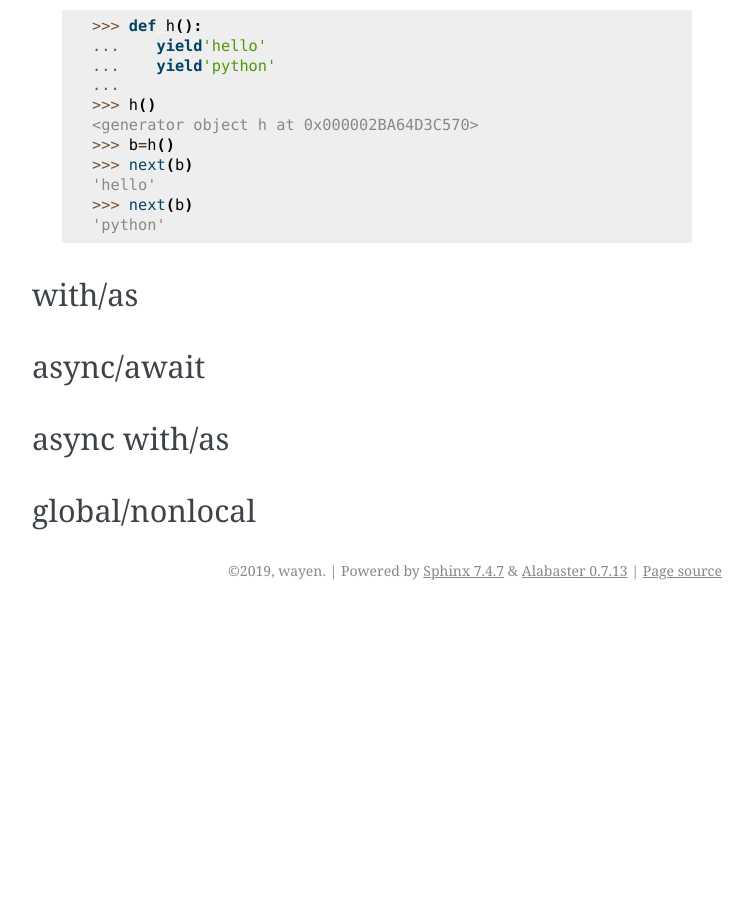
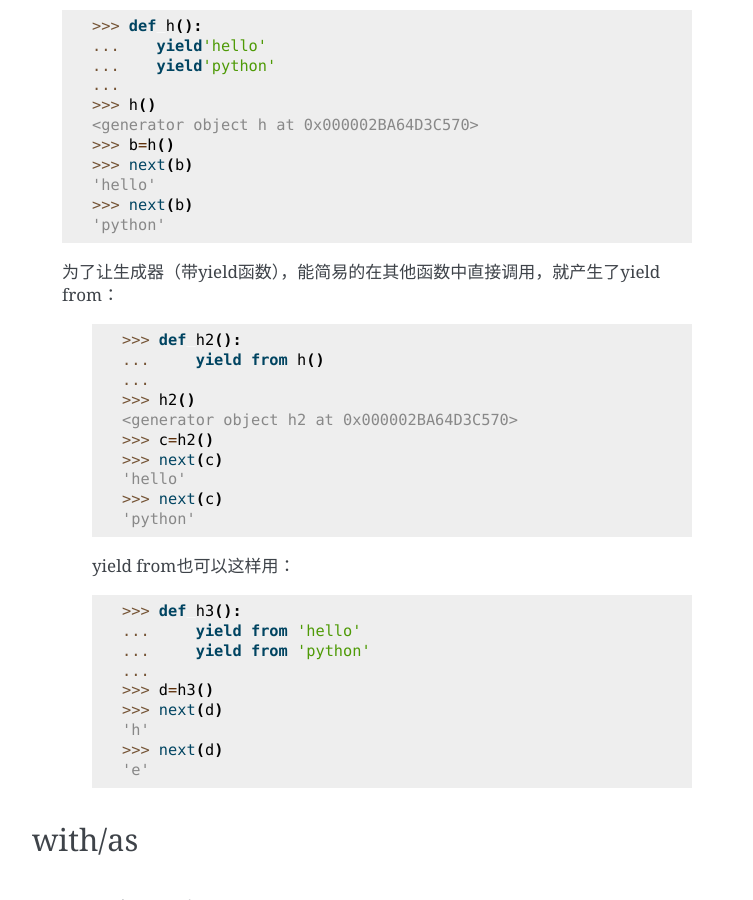
Before and after one commit to wojunnihou/pylearn, a Sphinx documentation site: the page built from doc/source/python/1_primary/keywords.rst, in a window 1280 px wide and 900 px high, scrolled down 9796 px. Shown: the whole window, without its empty margins (388-1141 px from the left). Built offline with Sphinx 7.4.7, drawn with Linux system fonts in a browser that asks for light colours; before the commit the page ends 10406 px from its top, so only the background shows below that.

```diff
--- a/doc/source/python/1_primary/keywords.rst
+++ b/doc/source/python/1_primary/keywords.rst
@@ -471,10 +471,36 @@
         'python'
 
 
+    为了让生成器（带yield函数），能简易的在其他函数中直接调用，就产生了yield from：
+
+        >>> def h2():
+        ...     yield from h()
+        ...
+        >>> h2()
+        <generator object h2 at 0x000002BA64D3C570>
+        >>> c=h2()
+        >>> next(c)
+        'hello'
+        >>> next(c)
+        'python'
+
+        yield from也可以这样用：
+
+        >>> def h3():
+        ...     yield from 'hello'
+        ...     yield from 'python'
+        ...
+        >>> d=h3()
+        >>> next(d)
+        'h'
+        >>> next(d)
+        'e'
 
 
 with/as
 --------------------
+
+
 
 async/await
 -------------
```
